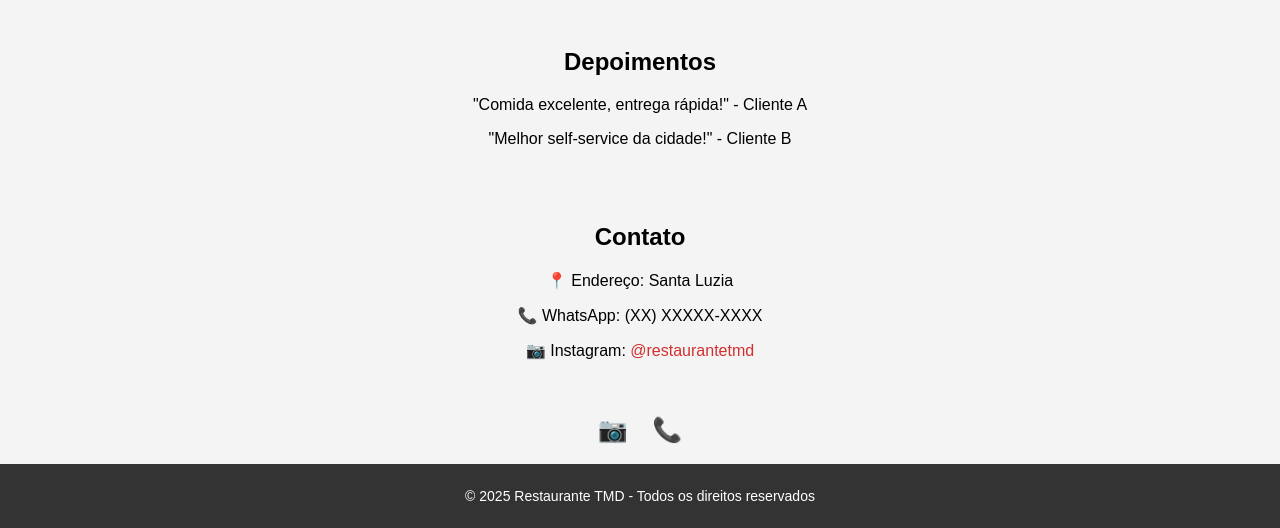
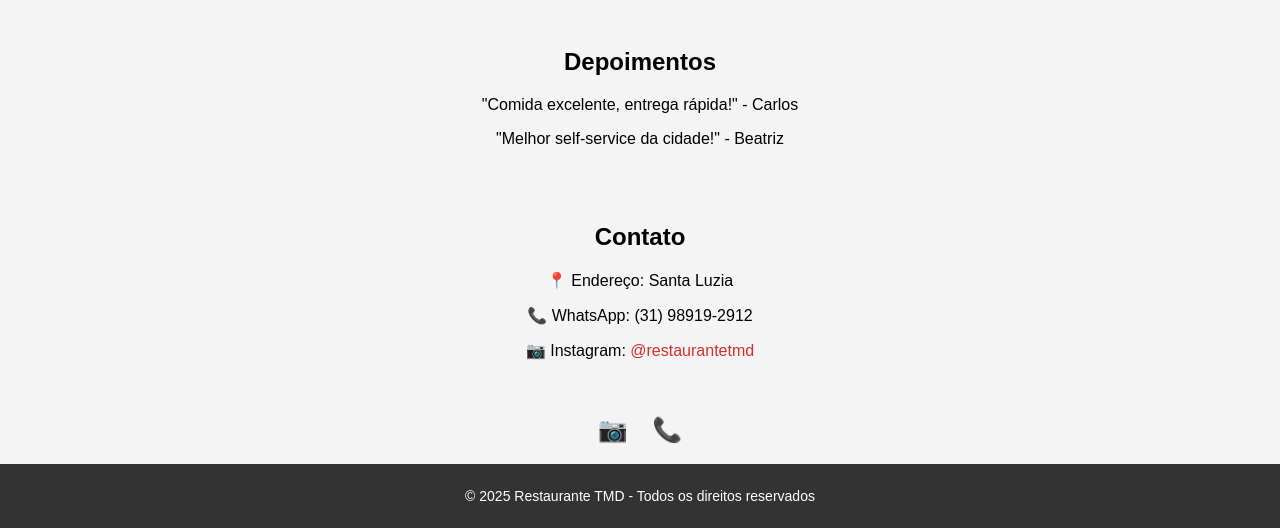
Before and after one commit to Bruno-Osk/restaurantetmd-site, a plain HTML site: page index.html in a window 1280 px wide. Shown: the part 633-1161 px from the top of the page. Drawn offline with Linux system fonts and the light colour scheme.

Commit message:
Update index.html

```diff
--- a/index.html
+++ b/index.html
@@ -40,14 +40,14 @@
 
     <section>
         <h2>Depoimentos</h2>
-        <p>"Comida excelente, entrega rápida!" - Cliente A</p>
-        <p>"Melhor self-service da cidade!" - Cliente B</p>
+        <p>"Comida excelente, entrega rápida!" - Carlos</p>
+        <p>"Melhor self-service da cidade!" - Beatriz</p>
     </section>
 
     <section>
         <h2>Contato</h2>
         <p>📍 Endereço: Santa Luzia</p>
-        <p>📞 WhatsApp: (XX) XXXXX-XXXX</p>
+        <p>📞 WhatsApp: (31) 98919-2912</p>
         <p>📷 Instagram: <a href="https://www.instagram.com/restaurantetmd" target="_blank">@restaurantetmd</a></p>
     </section>
 
```
